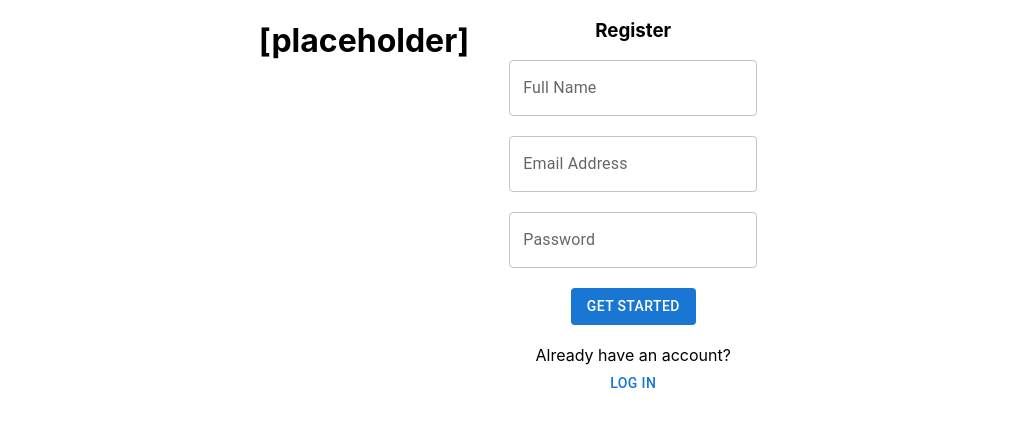
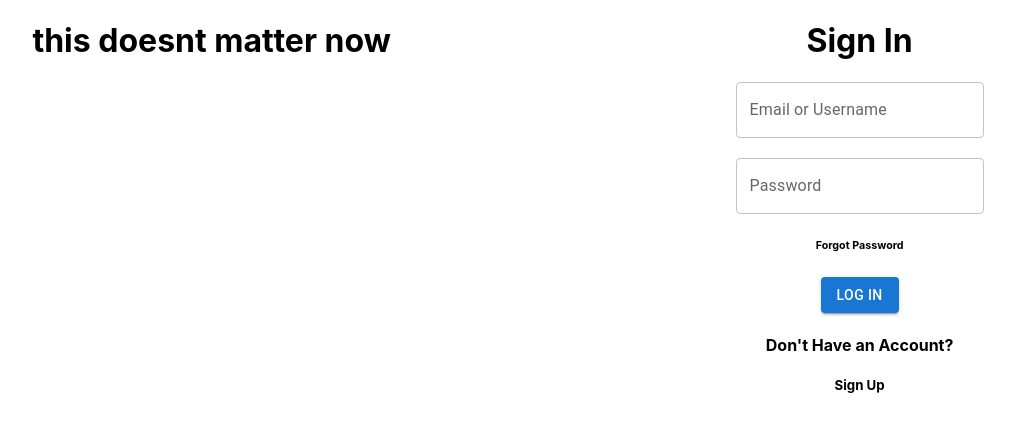
Before and after one commit to akshayakumar12/wander, a React (Create React App) app in the folder my-app/: page / in a window 1280 px wide. Shown: the top 432 px of the page, without its empty margins (132-1147 px from the left). Built offline with nearby package versions, Linux system fonts and the light colour scheme.

Commit message:
basic login functionality

```diff
--- a/my-app/src/App.js
+++ b/my-app/src/App.js
@@ -4,7 +4,7 @@ import Register from "./frontend/pages/register/register"
 
 function App() {
   return <div className="App">
-    <Register/>
+    <Login/>
   </div>;
 }
 
--- a/my-app/src/backend/pages/login/login.js
+++ b/my-app/src/backend/pages/login/login.js
@@ -1,13 +1,13 @@
 import { signInWithEmailAndPassword } from 'firebase/auth';
 import { auth } from '../../../firebase'
 
-const loginWithEmailAndPassword = async (email, password) => {
+async function login(email, password) {
     try {
-        const user = await signInWithEmailAndPassword(auth, email, password);
-        console.log(user);
+        const userCredential = await signInWithEmailAndPassword(auth, email, password);
+        alert("Logged In!");
     } catch (error) {
-        console.log(error.message);
+        alert(error.message);
     }
-}
+};
 
-export default loginWithEmailAndPassword
+export default login;
--- a/my-app/src/frontend/pages/login/login.js
+++ b/my-app/src/frontend/pages/login/login.js
@@ -3,7 +3,7 @@ import Stack from "@mui/material/Stack";
 import TextField from "@mui/material/TextField";
 import Button from "@mui/material/Button";
 import React, { useState } from "react";
-import LoginWithEmailAndPassword from "../../../backend/pages/login/login"
+import login from "../../../backend/pages/login/login"
 
 function Login() {
   const [email, setEmail] = useState("")
@@ -35,7 +35,8 @@ function Login() {
             <h6 justifyContent="flex-end">Forgot Password</h6>
 
             <Button variant="contained"
-                    onClick={() => { <LoginWithEmailAndPassword email={email} password = {password}/>; }}>
+                    // attempt log in
+                    onClick={() => { login(email, password); }}>
                 Log In
             </Button>
             <h4>Don't Have an Account?</h4>
```
